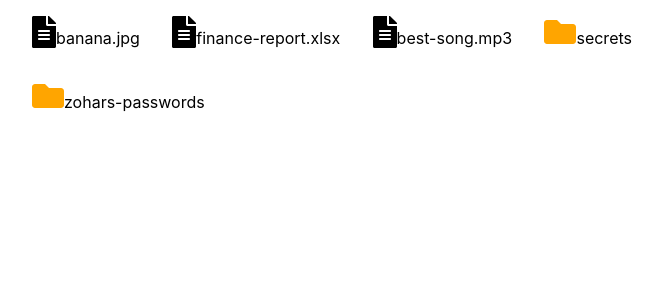
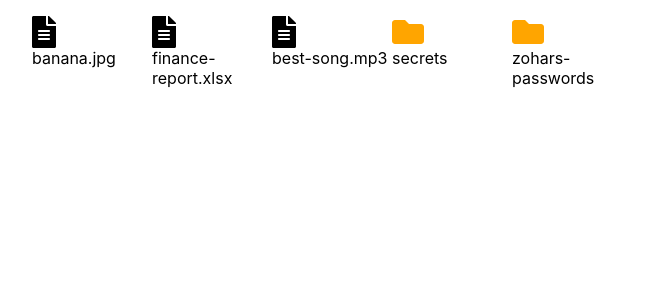
Before and after one commit to ChenRoth/file-explorer, a React (Create React App) app: page / in a window 1280 px wide. Shown: the top 300 px of the page, without its empty margins (308-970 px from the left). Built offline with nearby package versions, Linux system fonts and the light colour scheme.

Commit message:
a little more styling...

```diff
--- a/src/App.css
+++ b/src/App.css
@@ -8,4 +8,5 @@
 
 .folder, .file {
     margin-bottom: 32px;
+    flex: 1;
 }
--- a/src/File/File.tsx
+++ b/src/File/File.tsx
@@ -13,7 +13,7 @@ export class File extends React.Component<IFileProps> {
         return (
             <div className="file">
                 <FontAwesomeIcon icon="file-alt" size="2x"/>
-                {name}.{extension}
+                <div>{name}.{extension}</div>
             </div>
         );
     }
--- a/src/Folder/Folder.tsx
+++ b/src/Folder/Folder.tsx
@@ -15,7 +15,7 @@ export class Folder extends React.Component<IFolderProps> {
         return (
             <div className="folder">
                 <FontAwesomeIcon icon="folder" color="orange" size="2x"/>
-                {name}
+                <div>{name}</div>
             </div>
         );
     }
```
